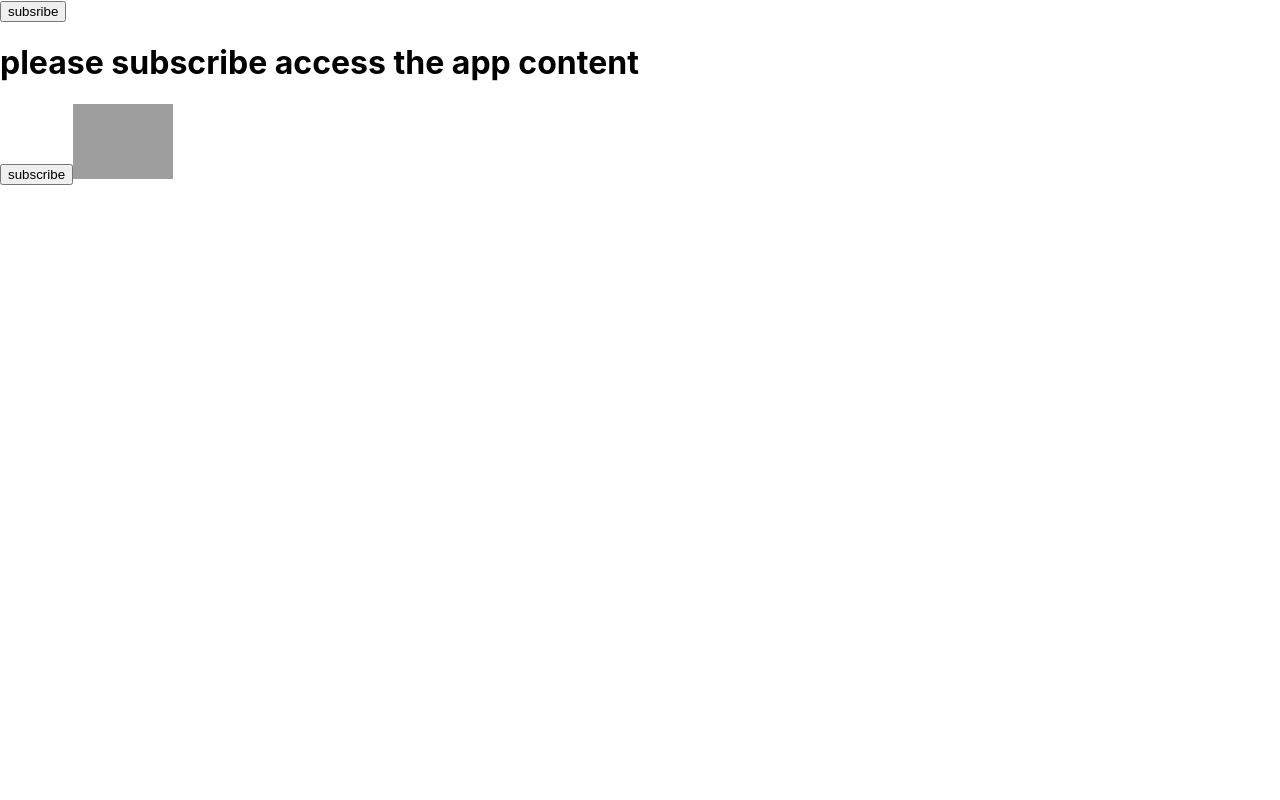
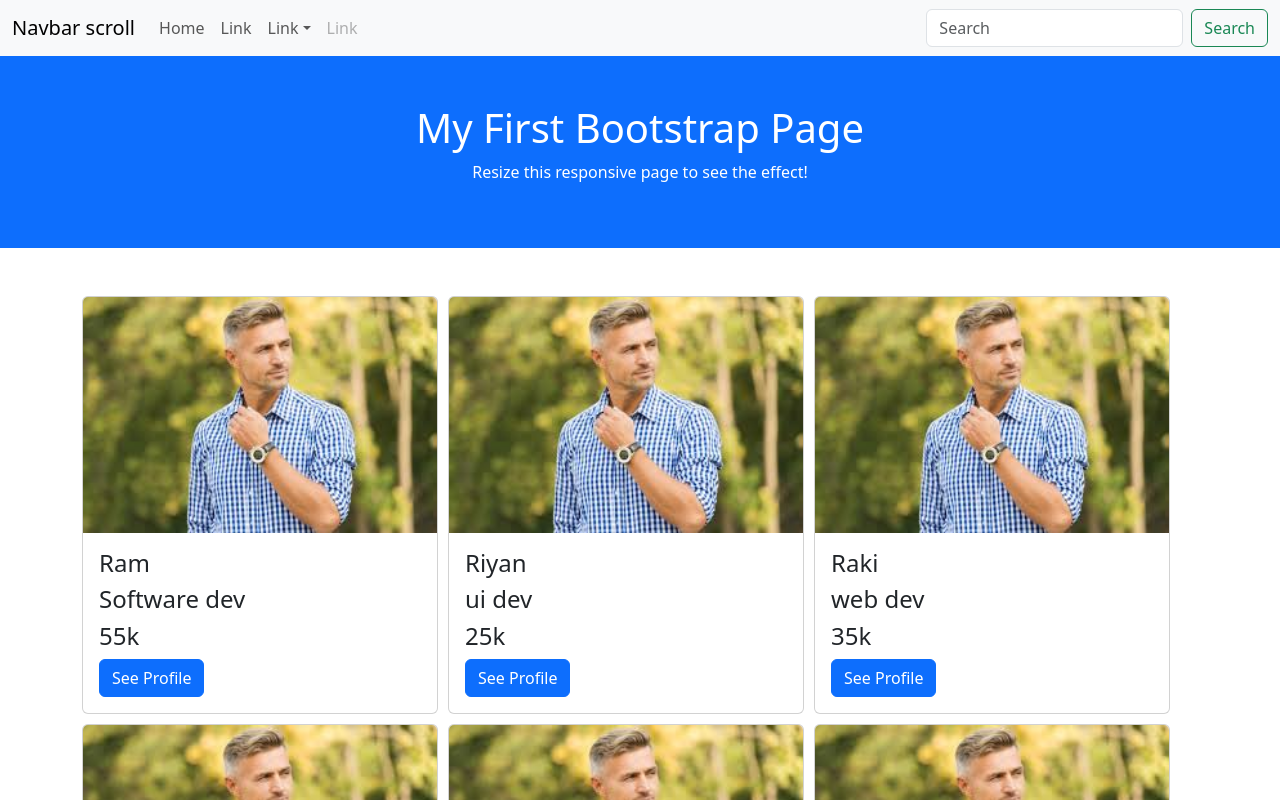
Before and after one commit to dakaniramesh26/React, a React (Create React App) app: page / in a window 1280 px wide. Shown: the top 800 px of the page. Built offline with nearby package versions, Linux system fonts and the light colour scheme; grey boxes are pictures that could not be loaded.

Commit message:
code pushing into jan12

```diff
--- a/package.json
+++ b/package.json
@@ -6,7 +6,9 @@
     "@testing-library/jest-dom": "^5.17.0",
     "@testing-library/react": "^13.4.0",
     "@testing-library/user-event": "^13.5.0",
+    "bootstrap": "^5.3.2",
     "react": "^18.2.0",
+    "react-bootstrap": "^2.9.2",
     "react-dom": "^18.2.0",
     "react-scripts": "5.0.1",
     "web-vitals": "^2.1.4"
--- a/src/App.js
+++ b/src/App.js
@@ -1,23 +1,36 @@
 
 import './App.css'
+import FirstComponent from './components/bootstrap/firstcomponent';
 import Buttoncomponent from './components/button/buttoncomponent';
 import ClassBasedButtonComponent from './components/classbased/classbasedbuttoncomponent';
+import ClassBasedColorComponent from './components/classbased/classbasedcolorcomponent';
 import ClassBasedImageComponent from './components/classbased/classbasedimagecomponent';
 import FormComponent from './components/form/formcomponent';
 import Orderedcomponent from './components/list/orderedcomponent';
 import UnordereComponent from './components/list/unorderedcomponent';
 import { ObjectComponent } from './components/object/objectcomponent';
+import ProfileComponent from './components/bootstrap/profilecomponent';
 import TableComponent from './components/table/tablecomponent';
+import MapMethod from './components/bootstrap/mapmethod';
 function hello(){
   return(
     <div>
+{/* <MapMethod/> */}
+    <FirstComponent/>
+    {/* <ProfileComponent/> */}
+
+
+
+
+
       {/* <Buttoncomponent/> */}
       {/* <Orderedcomponent/>
       <UnordereComponent/>
       <TableComponent/>
       <FormComponent/>  */}
-      <ClassBasedButtonComponent/>
+      {/* <ClassBasedButtonComponent/>
       <ClassBasedImageComponent/>
+      <ClassBasedColorComponent/> */}
       {/* <ObjectComponent/> */}
 
       {/* <h1>Hiiii Guys Wolcome to React</h1>
--- /dev/null
+++ b/src/components/bootstrap/firstcomponent.js
@@ -0,0 +1,129 @@
+import FooterComponent from "./footer";
+import NavBarComponent from "./navbar";
+import ProfileComponent from "./profilecomponent";
+
+const FirstComponent =()=>{
+  const profile=[{
+            name:"Ram",
+            disignation:"Software dev",
+            salary:"55k",
+            color:"green"
+  },
+  {
+    name:"Riyan",
+    disignation:"ui dev",
+    salary:"25k",
+    color:"blue"
+},
+{
+  name:"Raki",
+  disignation:"web dev",
+  salary:"35k",
+  color:"orange"
+},
+{
+  name:"Ram",
+  disignation:"Software dev",
+  salary:"55k",
+  color:"green"
+},
+{
+name:"Riyan",
+disignation:"ui dev",
+salary:"25k",
+color:"blue"
+},
+{
+name:"Raki",
+disignation:"web dev",
+salary:"35k",
+color:"orange"
+},
+{
+  name:"Ram",
+  disignation:"Software dev",
+  salary:"55k",
+  color:"green"
+},
+{
+name:"Riyan",
+disignation:"ui dev",
+salary:"25k",
+color:"blue"
+},
+{
+name:"Raki",
+disignation:"web dev",
+salary:"35k",
+color:"orange"
+},
+{
+  name:"Ram",
+  disignation:"Software dev",
+  salary:"55k",
+  color:"green"
+},
+{
+name:"Riyan",
+disignation:"ui dev",
+salary:"25k",
+color:"blue"
+},
+{
+name:"Raki",
+disignation:"web dev",
+salary:"35k",
+color:"orange"
+},
+{
+  name:"Ram",
+  disignation:"Software dev",
+  salary:"55k",
+  color:"green"
+},
+{
+name:"Riyan",
+disignation:"ui dev",
+salary:"25k",
+color:"blue"
+},
+{
+name:"Raki",
+disignation:"web dev",
+salary:"35k",
+color:"orange"
+}]
+    return(
+        <>
+      <NavBarComponent/>
+
+        {/* these are cards */}
+        <div class="container-fluid p-5 bg-primary text-white text-center">
+  <h1>My First Bootstrap Page</h1>
+  <p>Resize this responsive page to see the effect!</p>
+</div>
+<div class="container mt-5">
+  <div class="row">
+    <div class="col-sm-4" style={{display:"grid", gridTemplateColumns:"100% 100% 100%", gap:"10px"}}>
+    {profile.map((profile)=><ProfileComponent details={profile}/>)}
+
+
+
+
+{/*
+     <ProfileComponent  details={profile[0]}/>
+    </div>
+    <div class="col-sm-4">
+    <ProfileComponent details={profile[1]} />
+    </div>
+    <div class="col-sm-4">
+    <ProfileComponent details={profile[2]} /> */}
+    </div><br/><br/>
+  {/* its Footer */}
+<FooterComponent/>
+  </div>
+</div>
+        </>
+    )
+}
+export default FirstComponent;
--- /dev/null
+++ b/src/components/bootstrap/footer.js
@@ -0,0 +1,20 @@
+import Button from 'react-bootstrap/Button';
+import Card from 'react-bootstrap/Card';
+
+function FooterComponent() {
+  return (
+    <Card className="text-center">
+      <Card.Header>Featured</Card.Header>
+      <Card.Body>
+        <Card.Title>THANK YOU   </Card.Title>
+        <Card.Text>
+          With supporting text below as a natural lead-in to additional content.
+        </Card.Text>
+        <Button variant="primary">Go somewhere</Button>
+      </Card.Body>
+      <Card.Footer className="text-muted">2 days ago</Card.Footer>
+    </Card>
+  );
+}
+
+export default FooterComponent;
--- /dev/null
+++ b/src/components/bootstrap/mapmethod.js
@@ -0,0 +1,77 @@
+import ProfileComponent from "./profilecomponent"
+
+const MapMethod=()=>{
+const summary=[{
+    name:"Ram",
+    disignation:"Software dev",
+    salary:"55k"
+},
+{
+name:"Riyan",
+disignation:"ui dev",
+salary:"25k"
+},
+{
+name:"Ram",
+disignation:"Software dev",
+salary:"55k"
+},
+{
+name:"Riyan",
+disignation:"ui dev",
+salary:"25k"
+},
+{
+name:"Ram",
+disignation:"Software dev",
+salary:"55k"
+},
+{
+name:"Riyan",
+disignation:"ui dev",
+salary:"25k"
+},
+{
+name:"Ram",
+disignation:"Software dev",
+salary:"55k"
+},
+{
+name:"Riyan",
+disignation:"ui dev",
+salary:"25k"
+},
+{
+name:"Ram",
+disignation:"Software dev",
+salary:"55k"
+},
+{
+name:"Riyan",
+disignation:"ui dev",
+salary:"25k"
+},
+{
+name:"Ram",
+disignation:"Software dev",
+salary:"55k"
+},
+{
+name:"Riyan",
+disignation:"ui dev",
+salary:"25k"
+},
+{
+name:"Raki",
+disignation:"product dev",
+salary:"35k"
+}]
+
+    return(
+        <>
+        {summary.map((summary)=><ProfileComponent details={summary}/>)}
+        </>
+
+    )
+}
+export default MapMethod
--- /dev/null
+++ b/src/components/bootstrap/navbar.js
@@ -0,0 +1,51 @@
+import Button from 'react-bootstrap/Button';
+import Container from 'react-bootstrap/Container';
+import Form from 'react-bootstrap/Form';
+import Nav from 'react-bootstrap/Nav';
+import Navbar from 'react-bootstrap/Navbar';
+import NavDropdown from 'react-bootstrap/NavDropdown';
+
+function NavBarComponent() {
+  return (
+    <Navbar expand="lg" className="bg-body-tertiary">
+      <Container fluid>
+        <Navbar.Brand href="#">Navbar scroll</Navbar.Brand>
+        <Navbar.Toggle aria-controls="navbarScroll" />
+        <Navbar.Collapse id="navbarScroll">
+          <Nav
+            className="me-auto my-2 my-lg-0"
+            style={{ maxHeight: '100px' }}
+            navbarScroll
+          >
+            <Nav.Link href="#action1">Home</Nav.Link>
+            <Nav.Link href="#action2">Link</Nav.Link>
+            <NavDropdown title="Link" id="navbarScrollingDropdown">
+              <NavDropdown.Item href="#action3">Action</NavDropdown.Item>
+              <NavDropdown.Item href="#action4">
+                Another action
+              </NavDropdown.Item>
+              <NavDropdown.Divider />
+              <NavDropdown.Item href="#action5">
+                Something else here
+              </NavDropdown.Item>
+            </NavDropdown>
+            <Nav.Link href="#" disabled>
+              Link
+            </Nav.Link>
+          </Nav>
+          <Form className="d-flex">
+            <Form.Control
+              type="search"
+              placeholder="Search"
+              className="me-2"
+              aria-label="Search"
+            />
+            <Button variant="outline-success">Search</Button>
+          </Form>
+        </Navbar.Collapse>
+      </Container>
+    </Navbar>
+  );
+}
+
+export default NavBarComponent;
--- /dev/null
+++ b/src/components/bootstrap/profilecomponent.js
@@ -0,0 +1,21 @@
+
+import reactImage from "./images.jpeg";
+
+
+const ProfileComponent =(props)=>{
+  // console.log(props);
+    return(
+        <>
+    <div className="card" style={{width:"100%"}}>
+    <img className="card-img-top" src={reactImage} alt="Card image" style={{width:"100%"}}  />
+    <div className="card-body">
+      <h4 className="card-title" style={{color:props.color}}>{props.details.name}</h4>
+      <h4 className="card-text">{props.details.disignation}</h4>
+      <h4 className="card-text">{props.details.salary}</h4>
+      <a href="#" className="btn btn-primary">See Profile</a>
+    </div>
+  </div>
+        </>
+    )
+}
+export default ProfileComponent;
--- /dev/null
+++ b/src/components/classbased/classbasedcolorcomponent.js
@@ -0,0 +1,34 @@
+import { Component } from "react";
+class ClassBasedColorComponent extends Component {
+  state = {
+    message1: "subscribe",
+    issubscribe: false,
+    message2: "subscribed thank you",
+  };
+  handlesubscribe = () => {
+    // alert("hello")
+    this.setState(
+      {
+        issubscribe: !this.state.issubscribe,
+      },
+      () => {
+        console.log(this.state.issubscribe);
+      }
+    );
+  };
+  render() {
+    return (
+      <div>
+        <button onClick={this.handlesubscribe}>
+          {this.state.issubscribe ? this.state.message2 : this.state.message1}
+        </button>
+        {this.state.issubscribe
+        ?
+        (<div style={{color:"blue", width:"100px",height:"100px"}}>hello</div>)
+        :
+        (<div style={{color:"green", width:"100px",height:"100px"}}>hello123</div>)}
+      </div>
+    );
+  }
+}
+export default ClassBasedColorComponent;
--- a/src/index.js
+++ b/src/index.js
@@ -3,12 +3,13 @@ import ReactDOM from 'react-dom/client';
 import './index.css';
 import App from './App';
 import reportWebVitals from './reportWebVitals';
+import 'bootstrap/dist/css/bootstrap.min.css';
 
 const root = ReactDOM.createRoot(document.getElementById('root'));
 root.render(
-  <React.StrictMode>
+  // <React.StrictMode>
     <App />
-  </React.StrictMode>
+  // </React.StrictMode>
 );
 
 // If you want to start measuring performance in your app, pass a function
```
Also changed, not shown: src/components/bootstrap/images.jpeg (added), 1 other file (tests, documents, lock files or other folders).
